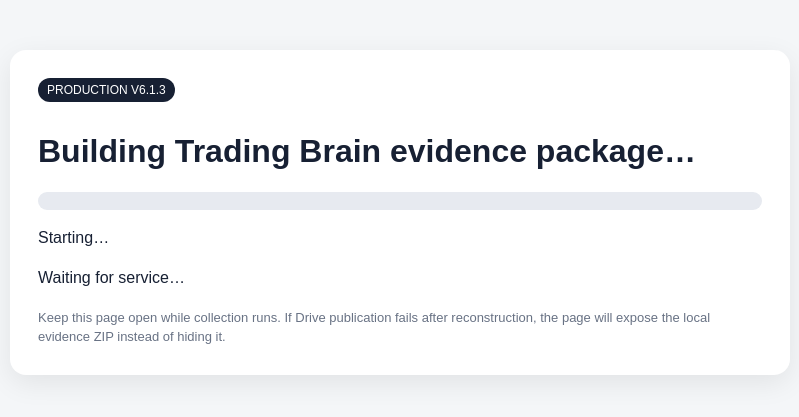
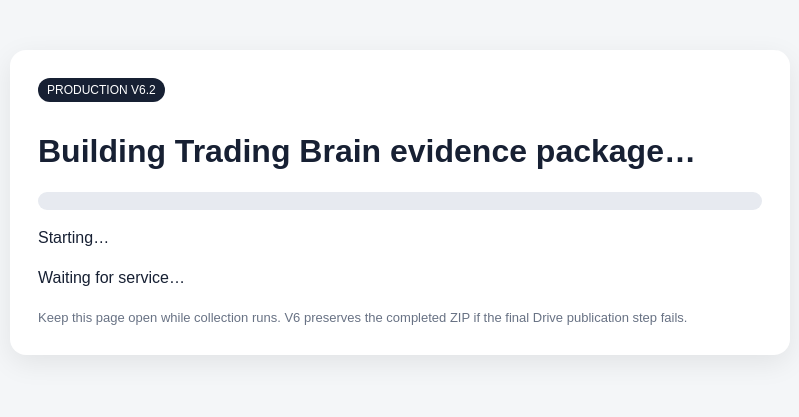
Before and after one commit to sandipangadi/DefineEdge-2.0, a Flask app: template definedge-momentum-collector-v6-production/templates/job_v6.html in a window 1280 px wide. Shown: the top 417 px of the page, without its empty margins (240-1039 px from the left). Run offline with Flask 3, Linux system fonts and the light colour scheme; the template is opened without the code that fills it, so the values that code supplies are empty.

Commit message:
Align V6 job page with OAuth-ready fallback

```diff
--- a/definedge-momentum-collector-v6-production/templates/job_v6.html
+++ b/definedge-momentum-collector-v6-production/templates/job_v6.html
@@ -11,12 +11,12 @@ body{font-family:Arial,sans-serif;max-width:780px;margin:50px auto;padding:0 18p
 .bar{height:18px;background:#e7eaf0;border-radius:9px;overflow:hidden}.fill{height:100%;width:0;background:#5c6f91;transition:width .4s}
 .msg{margin-top:16px;line-height:1.5}.actions{display:none;margin-top:20px;gap:10px;flex-wrap:wrap}
 a.btn{display:inline-block;padding:12px 18px;border-radius:9px;background:#172033;color:#fff;text-decoration:none}
-a.alt{background:#5c6675}.err{color:#a32222}.warn{color:#8a5a00}.small{font-size:13px;color:#687284;margin-top:18px;line-height:1.5}
+a.alt{background:#5c6675}.err{color:#a32222}.small{font-size:13px;color:#687284;margin-top:18px;line-height:1.5}
 </style>
 </head>
 <body>
 <div class="card">
-<div class="badge">PRODUCTION V6.1.3</div>
+<div class="badge">PRODUCTION V6.2</div>
 <h1>Building Trading Brain evidence package…</h1>
 <div class="bar"><div id="fill" class="fill"></div></div>
 <div id="pct" class="msg">Starting…</div>
@@ -25,8 +25,8 @@ a.alt{background:#5c6675}.err{color:#a32222}.warn{color:#8a5a00}.small{font-size
 <a id="drive" class="btn" href="#" target="_blank" rel="noopener">Open Evidence ZIP in Drive</a>
 <a id="download" class="btn alt" href="/download/{{ job_id }}">Download Evidence ZIP</a>
 </div>
-<div id="fallbacknote" class="small" style="display:none"><b>Drive publish failed after reconstruction.</b> The evidence ZIP may still be available from this Render job. Download it before the service restarts. You do not need to rerun Definedge collection if the download succeeds.</div>
-<div class="small">Keep this page open while collection runs. If Drive publication fails after reconstruction, the page will expose the local evidence ZIP instead of hiding it.</div>
+<div id="fallbacknote" class="small" style="display:none"><b>Drive publishing did not complete.</b> The reconstruction package is still available from this Render job. Downloading it does not require a Definedge rerun.</div>
+<div class="small">Keep this page open while collection runs. V6 preserves the completed ZIP if the final Drive publication step fails.</div>
 </div>
 <script>
 const jobId = "{{ job_id }}";
@@ -37,20 +37,27 @@ async function poll(){
     document.getElementById("fill").style.width = `${d.progress || 0}%`;
     document.getElementById("pct").textContent = `${d.progress || 0}%`;
     document.getElementById("message").textContent = d.message || "";
+    const actions = document.getElementById("actions");
+    const drive = document.getElementById("drive");
+    const download = document.getElementById("download");
+    const url = d.summary && d.summary.drive_file_url;
     if(d.status === "done"){
-      const actions = document.getElementById("actions");
-      const drive = document.getElementById("drive");
-      const url = d.summary && d.summary.drive_file_url;
       if(url){ drive.href = url; drive.style.display = "inline-block"; }
       else { drive.style.display = "none"; }
+      download.style.display = d.download_ready ? "inline-block" : "none";
       actions.style.display = "flex";
       return;
     }
     if(d.status === "error"){
       document.getElementById("message").classList.add("err");
-      document.getElementById("drive").style.display = "none";
-      document.getElementById("actions").style.display = "flex";
-      document.getElementById("fallbacknote").style.display = "block";
+      drive.style.display = "none";
+      if(d.download_ready){
+        download.style.display = "inline-block";
+        actions.style.display = "flex";
+        document.getElementById("fallbacknote").style.display = "block";
+      }else{
+        actions.style.display = "none";
+      }
       return;
     }
     if(d.status === "missing"){
```
